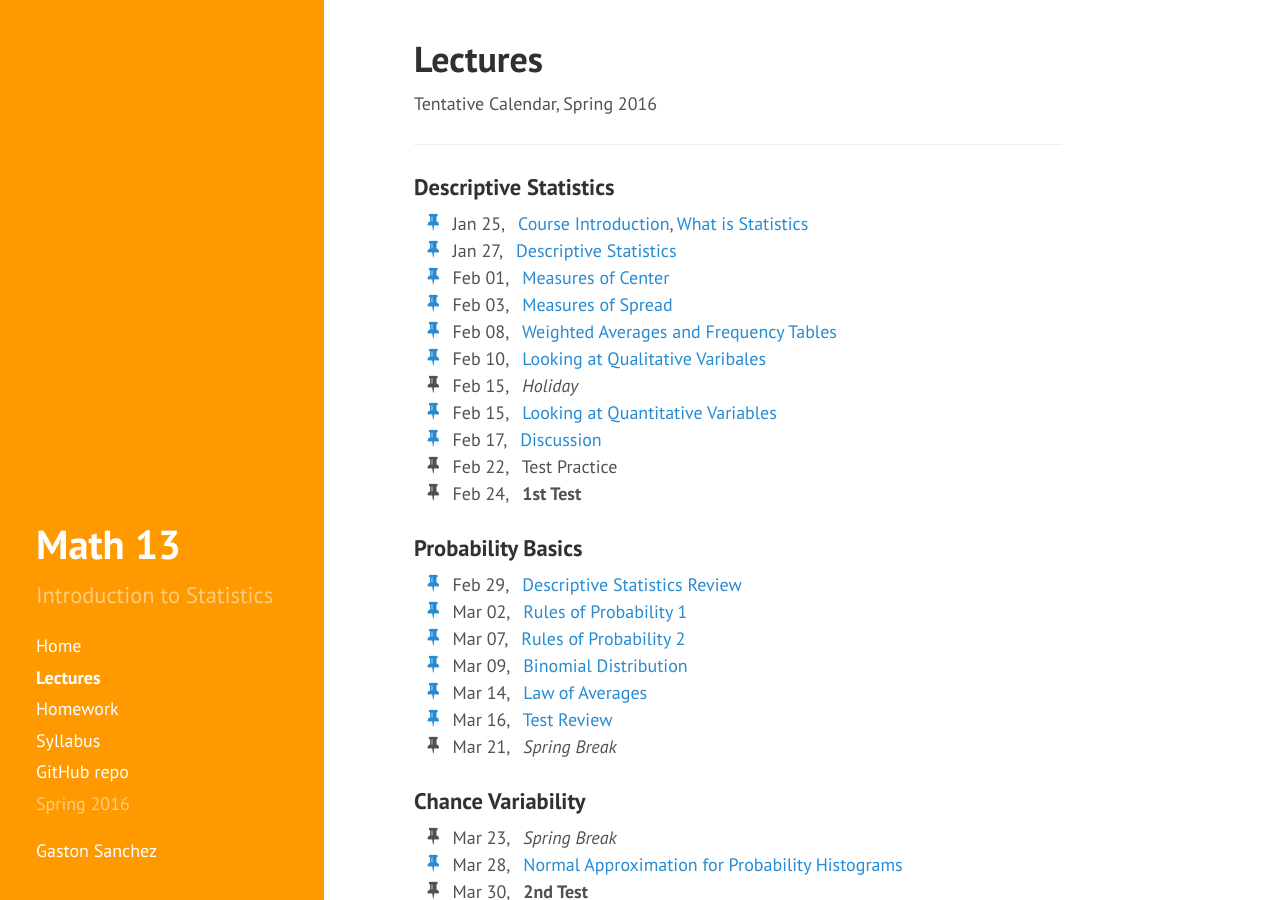
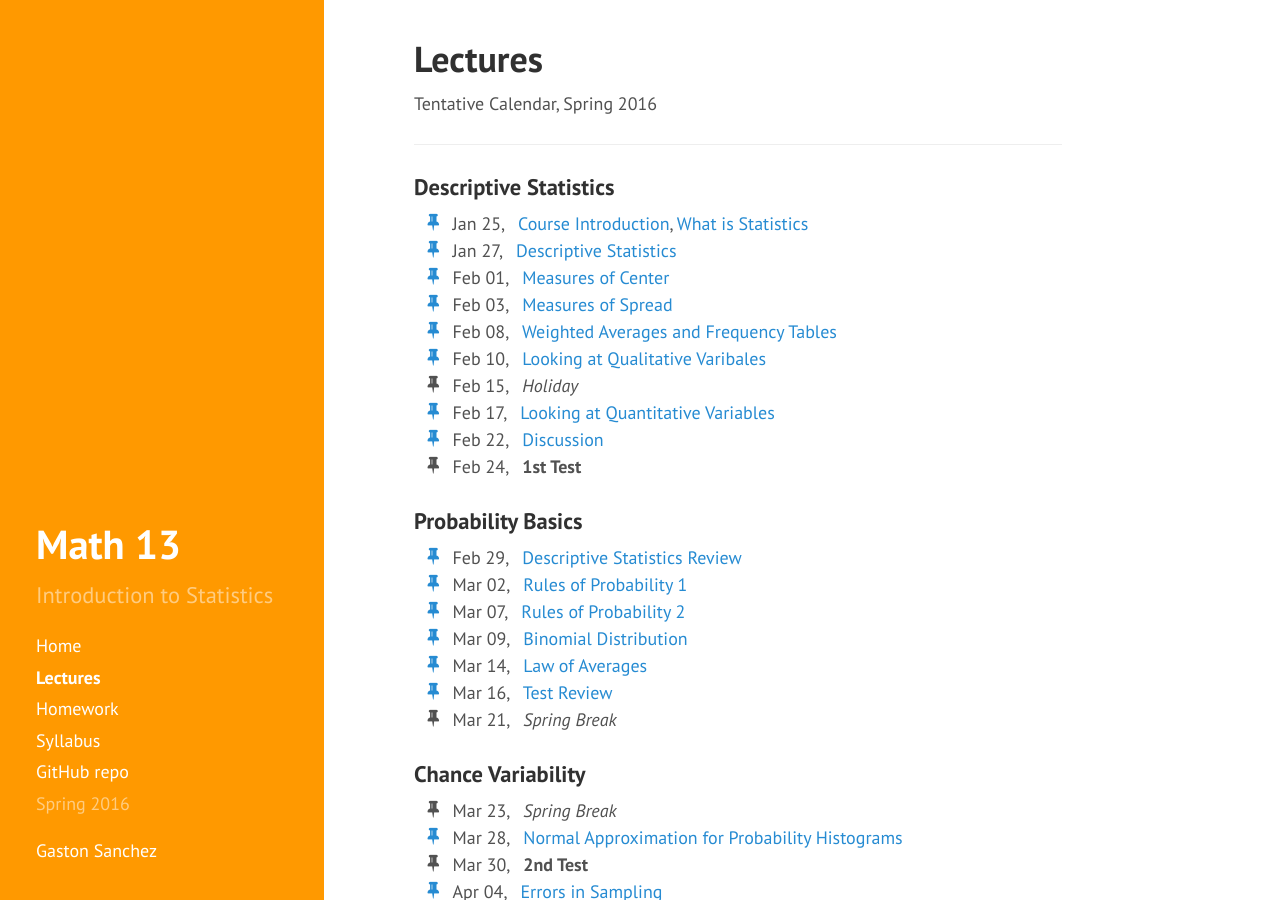
Before and after one commit to gastonstat/relic-math13, a Jekyll site: the page built from lectures/index.md, in a window 1280 px wide and 900 px high. Built offline with Jekyll 4.4.1, drawn with Linux system fonts in a browser that asks for light colours; nearby versions of some CDN libraries; Markdown is read by kramdown in place of the engine named in the settings.

Commit message:
removing duplicated Feb 15

```diff
--- a/lectures/index.md
+++ b/lectures/index.md
@@ -32,13 +32,10 @@
     <i class="fa-li fa fa-thumb-tack"></i> Feb 15, &nbsp;&nbsp;<em>Holiday</em>
   </li>
   <li>
-    <a href="07-correlation"><i class="fa-li fa fa-thumb-tack"></i></a> Feb 15, &nbsp;&nbsp;<a href="https://docs.google.com/presentation/d/1sML3V9Ikd6k09Cyl8-gm0DkIK1Zhzpk5rVLND8tAM-o/pub?start=false&loop=false&delayms=3000" target="_blank">Looking at Quantitative Variables</a>
+    <a href="07-correlation"><i class="fa-li fa fa-thumb-tack"></i></a> Feb 17, &nbsp;&nbsp;<a href="https://docs.google.com/presentation/d/1sML3V9Ikd6k09Cyl8-gm0DkIK1Zhzpk5rVLND8tAM-o/pub?start=false&loop=false&delayms=3000" target="_blank">Looking at Quantitative Variables</a>
   </li>
   <li>
-    <a href="08-regression"><i class="fa-li fa fa-thumb-tack"></i></a> Feb 17, &nbsp;&nbsp;<a href="https://docs.google.com/presentation/d/1ncfKq9Q8HcxuxJ2SiSc78-gf2jvGu6YDmoaKh8EEWCQ/pub?start=false&loop=false&delayms=3000" target="_blank">Discussion</a>
-  </li>
-  <li>
-    <i class="fa-li fa fa-thumb-tack"></i> Feb 22, &nbsp;&nbsp;Test Practice
+    <a href="08-regression"><i class="fa-li fa fa-thumb-tack"></i></a> Feb 22, &nbsp;&nbsp;<a href="https://docs.google.com/presentation/d/1ncfKq9Q8HcxuxJ2SiSc78-gf2jvGu6YDmoaKh8EEWCQ/pub?start=false&loop=false&delayms=3000" target="_blank">Discussion</a>
   </li>
   <li>
     <i class="fa-li fa fa-thumb-tack"></i> Feb 24, &nbsp;&nbsp;<b>1st Test</b>
```
